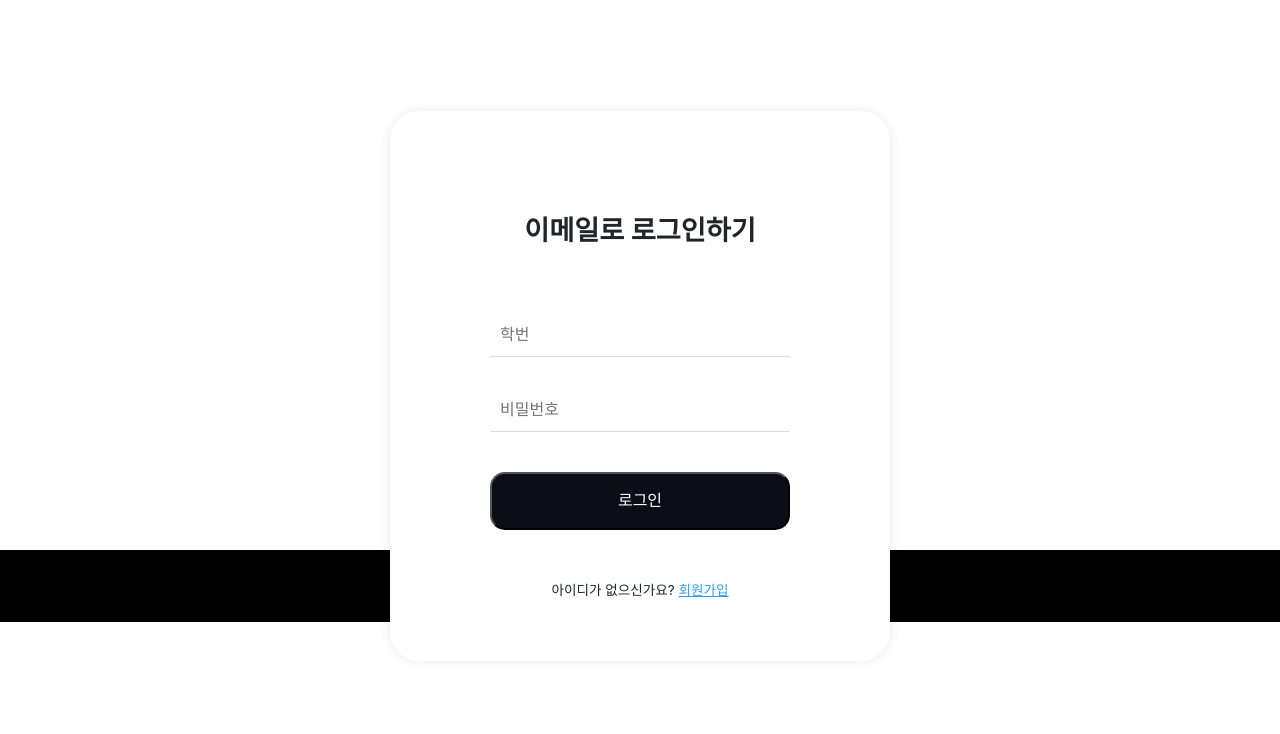
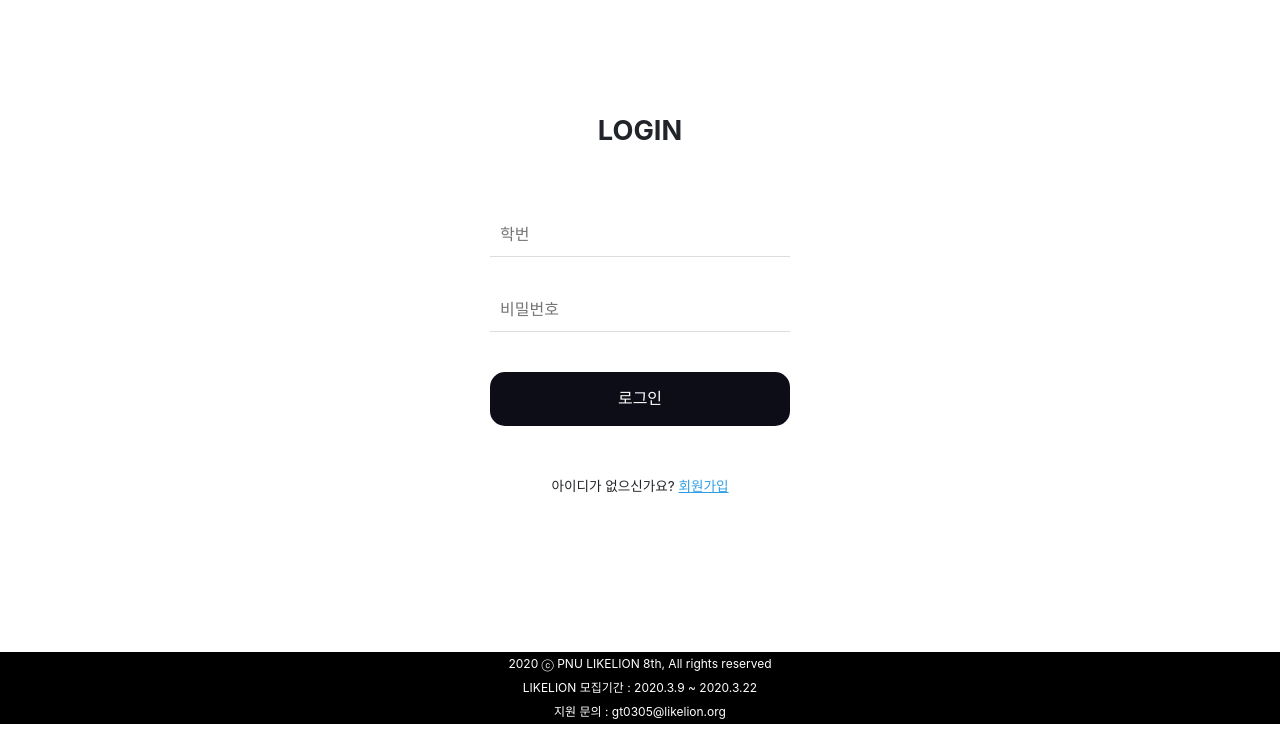
Before and after one commit to PnuLikelion8th/apply-pnu8th, a Django app: page /login in a window 1280 px wide. Shown: the part 66-800 px from the top of the page. Run offline with Django 3.2, Linux system fonts and the light colour scheme; parts of the project's set-up code (start-up, migrations or seed data) failed here and were passed over; some libraries are stand-ins or nearby versions.

Commit message:
[추가] login, profile css

```diff
--- a/apply_pnu/forms.py
+++ b/apply_pnu/forms.py
@@ -57,9 +57,9 @@ class ApplyFormForm(forms.ModelForm):
 
 
 class RegisterForm(forms.ModelForm):
-    username = forms.CharField(label='학번')
-    password1 = forms.CharField(label='비밀번호', widget=forms.PasswordInput())
-    password2 = forms.CharField(label='비밀번호 확인', widget=forms.PasswordInput())
+    username = forms.CharField()
+    password1 = forms.CharField(widget=forms.PasswordInput())
+    password2 = forms.CharField(widget=forms.PasswordInput())
 
     class Meta:
         model = User
@@ -68,18 +68,21 @@ class RegisterForm(forms.ModelForm):
 
     def __init__(self, *args, **kwargs):
         super(RegisterForm, self).__init__(*args, **kwargs)
+        self.fields['username'].label = "아이디(학번)"
+        self.fields['password1'].label = "비밀번호"
+        self.fields['password2'].label = "비밀번호 확인"
+
         self.fields['username'].widget.attrs.update(
             {'placeholder': '학번',
-             'class': "rg_num",
-             'id': "rg_search"})
+             'class': "rg_id"})
         self.fields['password1'].widget.attrs.update(
             {'placeholder': '비밀번호',
-             'class': "rg_password",
-             'id': "rg_pw"})
+             'class': "rg_pw",
+             'id': "password"})
         self.fields['password2'].widget.attrs.update(
-            {'placeholder': '비밀번호확인',
-             'class': "rg_password",
-             'id': "rg_pw_con"})
+            {'placeholder': '비밀번호 확인',
+             'class': "rg_pw2",
+             'id': "password"})
     # def clean_username(self):
     #     username = self.cleaned_data.get('username', '')
     #     if username:
@@ -105,31 +108,35 @@ class ProfileForm(forms.ModelForm):
     def __init__(self, *args, **kwargs):
         super(ProfileForm, self).__init__(*args, **kwargs)
 
+
         self.fields['name'].widget.attrs.update(
-            {'class': "pf_name",
+            {'class': "pf_name fo-rm",
              'id': "pf_name"})
 
         self.fields['major'].widget.attrs.update(
             {'placeholder': '학과',
+            'class':'fo-rm',
              'id': "pf_major"})
 
         self.fields['phone_number'].widget.attrs.update(
             {'placeholder': '010-0000-0000',
-             'class': "pf_phone_number",
+             'class': "pf_phone_number fo-rm",
              'id': "pf_phone_number"})
 
         self.fields['email'].widget.attrs.update(
             {'placeholder': '이메일',
+            'class':'fo-rm',
              'id': "pf_email"})
 
         self.fields['m_or_f'].widget.attrs.update(
             {'placeholder': '성별',
+            'class':'fo-rm',
              'id': "pf_m_or_f",})
 
 
     class Meta:
         model = Profile
-        fields = ['user','name', 'major', 'phone_number', 'email', 'm_or_f',]
+        fields = ['name', 'major', 'phone_number', 'email', 'm_or_f',]
 
     # def clean_nickname(self):
     #     # print(self)
--- a/apply_pnu/static/css/login.css
+++ b/apply_pnu/static/css/login.css
@@ -1,23 +1,22 @@
 
 .rg_bg{
-    height:550px;
+    height:430px;
     width:100%;
-    padding : 10% 0;
     display: block;
+    margin: 10% 0;
 
 }
 
 
 .rg_form{
     width:500px;
-    height: 550px;
+    height: 430px;
     position: absolute;
     margin: 0 auto;
     left: 0;
     right: 0;
     background-color: white;
     border-radius: 30px;
-    box-shadow: 0 0px 10px 3px rgba(0,0,0,0.05) ;
 
 }
 
@@ -126,7 +123,7 @@
     font-size: 1.7rem;
     font-weight: bold;
     text-align: center;
-    margin: 100px 0 60px 0;
+    margin: 0 0 60px 0;
 }
 .username_input{
     display: block;
@@ -239,3 +202,18 @@
         padding: 20px 0;
     }
 }
+
+
+.container{
+    width: initial;
+}
+input[type="submit"]{
+    border: none;
+    outline: none;
+}
+
+
+
+
+.rg_num{
+}
--- a/apply_pnu/templates/login.html
+++ b/apply_pnu/templates/login.html
@@ -19,7 +19,7 @@ PNULikeLion-login
 
 <div class="rg_bg">
     <div class="rg_form">
-        <div class="lg_title">이메일로 로그인하기</div>
+        <div class="lg_title">LOGIN</div>
 
         <form method="POST" action="{% url 'login' %}">
             {% csrf_token %}
```
Also changed, not shown: other parts of apply_pnu/static/css/login.css (+1 -37 lines), apply_pnu/static/css/signup.css (added, +54 -0 lines), apply_pnu/templates/profile_update.html (+33 -6 lines), apply_pnu/templates/signup.html (+33 -6 lines), apply_pnu/static/css/base.css (line endings or trailing spaces).
